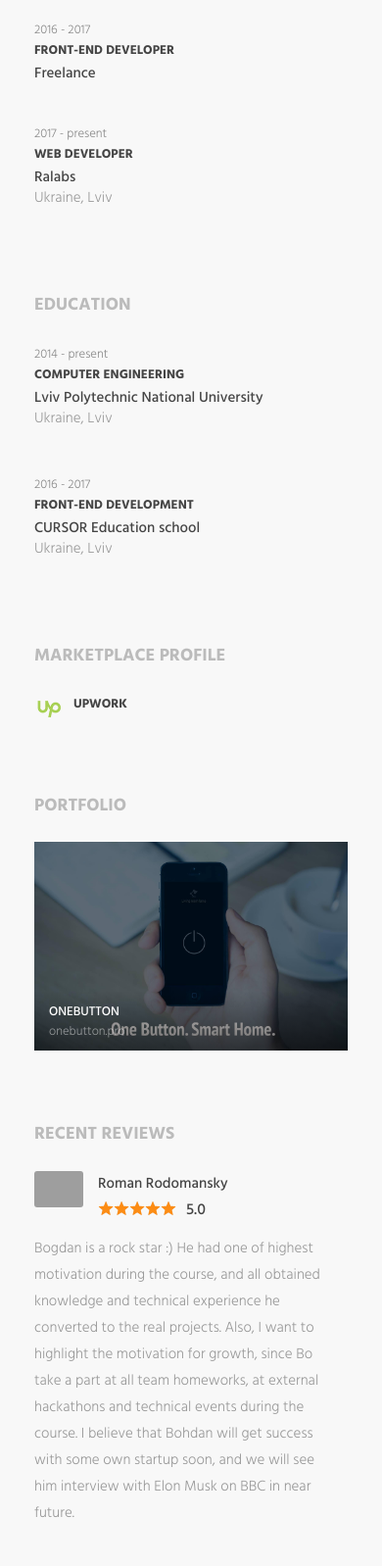
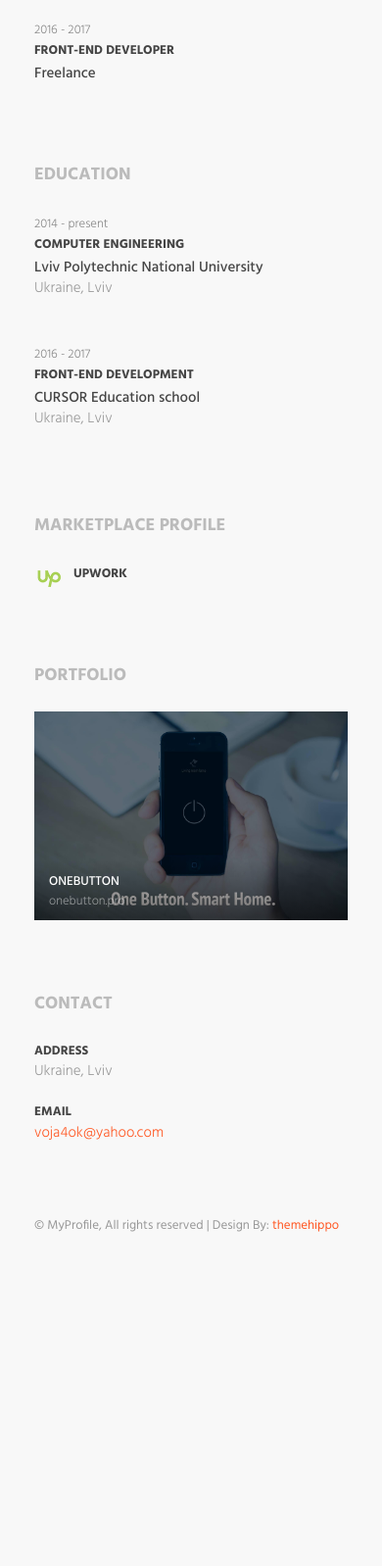
Before and after one commit to bohdanbirdie/bohdanbirdie, a plain HTML site: page index.html in a window 390 px wide. Shown: the part 3142-4740 px from the top of the page at 98% size. After the commit the page ends 4436 px from the top, so only its background shows below. Drawn offline with Linux system fonts and the light colour scheme; grey boxes are pictures that could not be loaded.

Commit message:
Update index.html

```diff
--- a/index.html
+++ b/index.html
@@ -345,15 +345,14 @@
                 </div>
                 <!-- .experience-item -->
               </div>
-              <div class="col-md-6">
+<!--               <div class="col-md-6">
                 <div class="content-item">
                   <small>2017 - present</small>
                   <h3>Web developer</h3>
                   <h4>Ralabs</h4>
                   <p>Ukraine, Lviv</p>
                 </div>
-                <!-- .experience-item -->
-              </div>
+              </div> -->
             </div>
           </div>
           <!--.row-->
@@ -458,7 +457,7 @@
       </div>
     </section>
     <!-- .portfolio -->
-    <section class="review-section section-wrapper">
+<!--     <section class="review-section section-wrapper">
       <div class="container">
         <div class="row">
           <div class="col-md-3">
@@ -475,31 +474,23 @@
                   </div>
                   <div class="media-body">
                     <div class="user-name">Roman Rodomansky</div>
-                    <!--.user-name-->
                     <div class="rating" data-star_rating="5.0">
                       <div class="rating-total">
-                        <!-- Change rating percentage rate-0, rate-1, rate-2, rate-3, rate-4, rate-5  -->
                         <div class="rating-progress rate-5">
                         </div>
                       </div>
                     </div>
-                    <!--.rating-->
                   </div>
                 </div>
                 <div class="review-text">
                   Bogdan is a rock star :) He had one of highest motivation during the course, and all obtained knowledge and technical experience he converted to the real projects. Also, I want to highlight the motivation for growth, since Bo take a part at all team homeworks, at external hackathons and technical events during the course. I believe that Bohdan will get success with some own startup soon, and we will see him interview with Elon Musk on BBC in near future.
                 </div>
-                <!--.review-text-->
               </div>
-              <!--.item-->
             </div>
-            <!--#review-->
           </div>
         </div>
-        <!-- /.row -->
       </div>
-      <!-- /.container -->
-    </section>
+    </section> -->
     <!-- .review-section -->
     <section class="section-contact section-wrapper">
       <div class="container">
```
